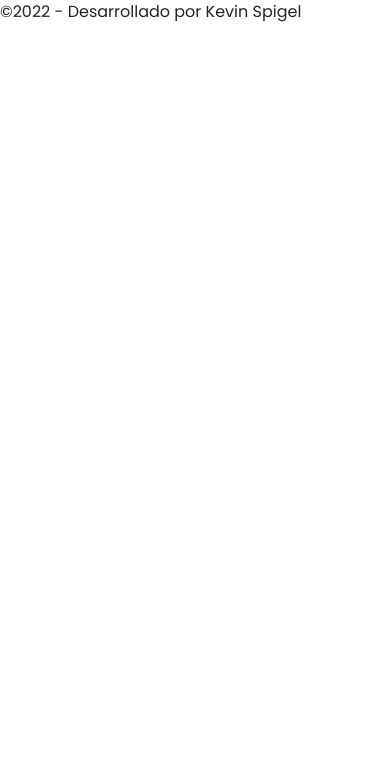
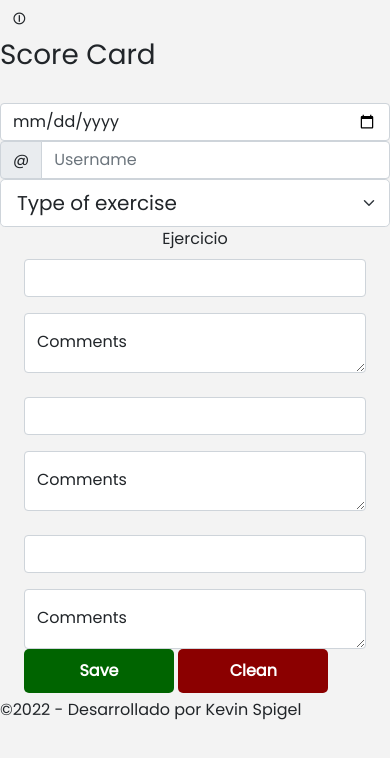
Before and after one commit to KevinSpigel/gym-tracker, a website: page score-card.html in a window 390 px wide. Drawn offline with nearby package versions, Linux system fonts and the light colour scheme.

Commit message:
Adding content and styles / Adding docs.js / Deleting media query partial

```diff
--- a/score-card.html
+++ b/score-card.html
@@ -22,10 +22,6 @@
     <link href="https://cdn.jsdelivr.net/npm/bootstrap@5.1.3/dist/css/bootstrap.min.css" rel="stylesheet"
         integrity="sha384-1BmE4kWBq78iYhFldvKuhfTAU6auU8tT94WrHftjDbrCEXSU1oBoqyl2QvZ6jIW3" crossorigin="anonymous">
 
-    <script src="https://cdn.jsdelivr.net/npm/bootstrap@5.1.3/dist/js/bootstrap.bundle.min.js"
-        integrity="sha384-ka7Sk0Gln4gmtz2MlQnikT1wXgYsOg+OMhuP+IlRH9sENBO0LRn5q+8nbTov4+1p"
-        crossorigin="anonymous"></script>
-
     <link rel="stylesheet" href="css/output.css">
 
 </head>
@@ -34,9 +30,89 @@
 
     <header>
 
+        <div class="btn-group">
+            <button type="button" class="btn" data-bs-toggle="dropdown" aria-expanded="false">
+                ⏼
+            </button>
+            <ul class="dropdown-menu dropdown-menu-sm-end">
+                <li><a class="dropdown-item" href="index.html">Shut down</a></li>
+                <!-- Acá me gustaría preguntar si está seguro de cerrar sesión. Si dice que si vuelve a la pagina login y si dice que no se queda en esta pagina -->
+            </ul>
+        </div>
+
+        <div>
+            <h1>Score Card</h1>
+        </div>
+
+        <div><label for="startDate"></label>
+            <input id="startDate" class="form-control" type="date" />
+        </div>
+
+
+        <div class="input-group">
+            <span class="input-group-text" id="input-group-left-example">@</span>
+            <input type="text" class="form-control" placeholder="Username" aria-label="Username"
+                aria-describedby="input-group-left" required>
+        </div>
     </header>
 
     <main>
+        <select class="form-select form-select-lg" aria-label="Default select">
+            <option selected="">Type of exercise</option>
+            <option value="1">Functional</option>
+            <option value="2">Cycling</option>
+            <option value="3">GYM</option>
+            <option value="4">Running</option>
+        </select>
+
+
+
+        <div class="d-flex justify-content-center">
+            <form id="form-order">
+
+                <div class="mb-3 text-center">
+                    <label for="name" class="form-label">Ejercicio</label>
+                    <input type="text" name="name" class="form-control" id="name" placeholder="">
+                </div>
+
+                <div class="form-floating">
+                    <textarea class="form-control" placeholder="Leave a comment here" id="floatingTextarea"
+                        style="height: 60px"></textarea>
+                    <label for="floatingTextarea">Comments</label>
+                </div>
+
+
+                <div class="mb-3 text-center">
+                    <label for="name" class="form-label"></label>
+                    <input type="text" name="name" class="form-control" id="name" placeholder="">
+                </div>
+
+                <div class="form-floating">
+                    <textarea class="form-control" placeholder="Leave a comment here" id="floatingTextarea"
+                        style="height: 60px"></textarea>
+                    <label for="floatingTextarea">Comments</label>
+                </div>
+
+
+
+                <div class="mb-3 text-center">
+                    <label for="name" class="form-label"></label>
+                    <input type="text" name="name" class="form-control" id="name" placeholder="">
+                </div>
+
+                <div class="form-floating">
+                    <textarea class="form-control" placeholder="Leave a comment here" id="floatingTextarea"
+                        style="height: 60px"></textarea>
+                    <label for="floatingTextarea">Comments</label>
+                </div>
+
+
+                <div>
+                    <button type="button" class="save-button">Save</button>
+                    <button type="button" class="clean-button">Clean</button>
+                </div>
+        </div>
+
 
     </main>
 
@@ -44,6 +120,12 @@
         <div>&copy2022 - Desarrollado por Kevin Spigel</div>
     </footer>
 
+    <script src="https://cdn.jsdelivr.net/npm/bootstrap@5.1.3/dist/js/bootstrap.bundle.min.js"
+        integrity="sha384-ka7Sk0Gln4gmtz2MlQnikT1wXgYsOg+OMhuP+IlRH9sENBO0LRn5q+8nbTov4+1p"
+        crossorigin="anonymous"></script>
+
+    <script src="score-card.js"></script>
+
 </body>
 
 </html>
--- a/scss/_generals.scss
+++ b/scss/_generals.scss
@@ -5,5 +5,10 @@
     padding: 0;
     font-family: 'Poppins', sans-serif;
     box-sizing: border-box;
-    background-color: white;
 }
+
+body {
+    background-color: rgb(243, 243, 243);
+    width: 100%;
+    height: 100vh;
+}
--- /dev/null
+++ b/scss/_index.scss
@@ -0,0 +1,36 @@
+// @media (min-width: 375px) and (max-width: 450px) {}
+//La idea es hacer solo versión mobile.
+
+.login-body {
+    display: flex;
+    align-items: center;
+    padding-top: 40px;
+    padding-bottom: 40px;
+}
+
+.form-signin {
+    max-width: 330px;
+    padding: 15px;
+}
+
+.form-signin .form-floating:focus-within {
+    z-index: 2;
+}
+
+.form-signin input[type="email"] {
+    margin-bottom: -1px;
+    border-bottom-right-radius: 0;
+    border-bottom-left-radius: 0;
+}
+
+.form-signin input[type="password"] {
+    margin-bottom: 10px;
+    border-top-left-radius: 0;
+    border-top-right-radius: 0;
+}
+
+.card-box {
+    box-shadow: 1px 1px 4px 4px rgb(241, 240, 240);
+    border-color: 5px solid rgb(0, 0, 0);
+    border-radius: 10px;
+}
--- a/scss/_media-querys.scss
+++ /dev/null
@@ -1 +0,0 @@
-@media (min-width: 375px) and (max-width: 450px) {}
--- /dev/null
+++ b/scss/_score-card.scss
@@ -0,0 +1,23 @@
+// @media (min-width: 375px) and (max-width: 450px) {}
+//La idea es hacer solo versión mobile.
+
+.button {
+    border: none;
+    padding-top: 10px;
+    padding-bottom: 10px;
+    color: white;
+    font-weight: bold;
+    width: 150px;
+    margin-bottom: 5px;
+    border-radius: 5px;
+}
+
+.save-button {
+    @extend .button;
+    background-color: darkgreen;
+}
+
+.clean-button {
+    @extend .button;
+    background-color: darkred;
+}
--- a/scss/input.scss
+++ b/scss/input.scss
@@ -1,3 +1,4 @@
 
 @import "../scss/generals";
-@import "../scss/media-querys";
+@import "../scss/index";
+@import "../scss/score-card";
```
Also changed, not shown: index.html (+31 -20 lines), css/output.css, images/first-image.jpeg (added), index.js (added), score-card.js (added), 1 other file.
